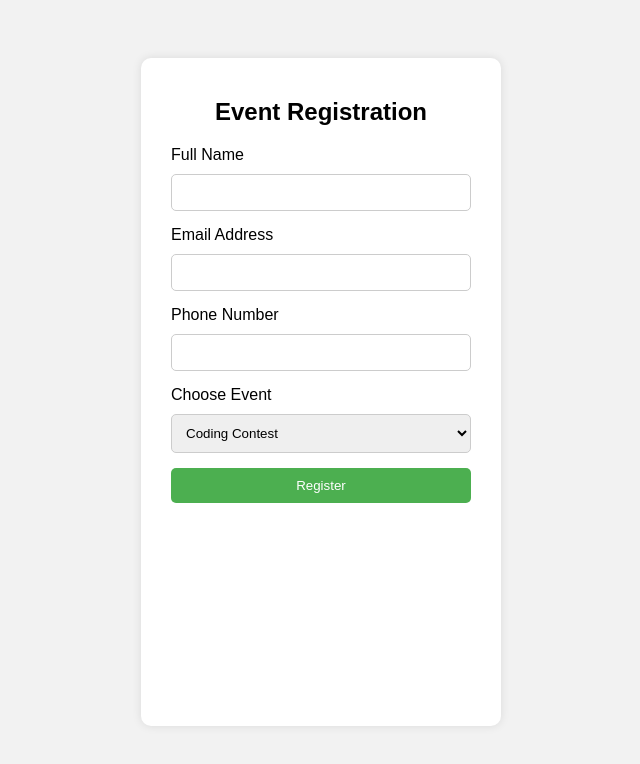
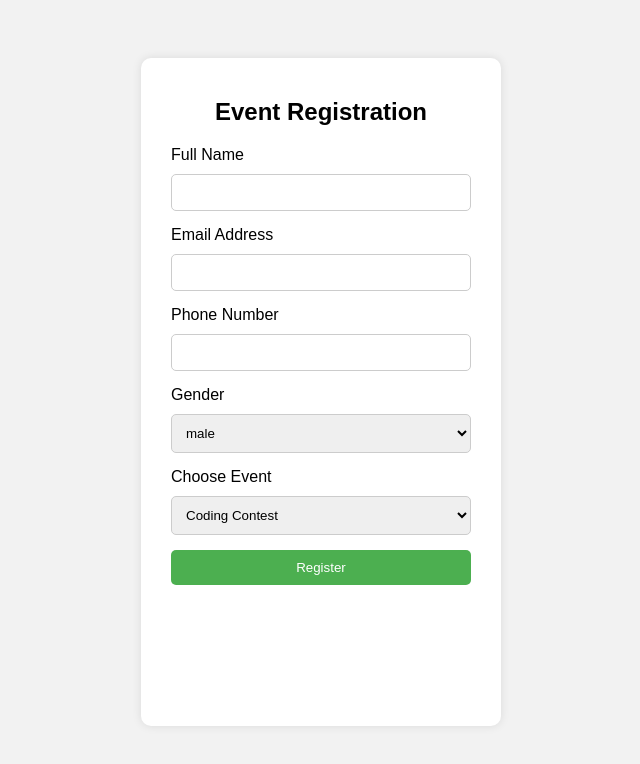
Before and after one commit to lavanyagurram45/repo, a plain HTML site: page index.html in a window 1280 px wide. Shown: the whole page, without its empty margins (319-959 px from the left). Drawn offline with Linux system fonts and the light colour scheme.

Commit message:
Added gender field to the form

```diff
--- a/index.html
+++ b/index.html
@@ -51,6 +51,12 @@ text-align: center;
 <input type="email" id="email" name="email" required>
 <label for="phone">Phone Number</label>
 <input type="tel" id="phone" name="phone" required>
+<label>Gender</label>
+<select>
+<option>male</option>
+<option>female</option>
+<option>other</option>
+</select>
 <label for="event">Choose Event</label>
 <select id="event" name="event">
 <option value="coding">Coding Contest</option>
```
